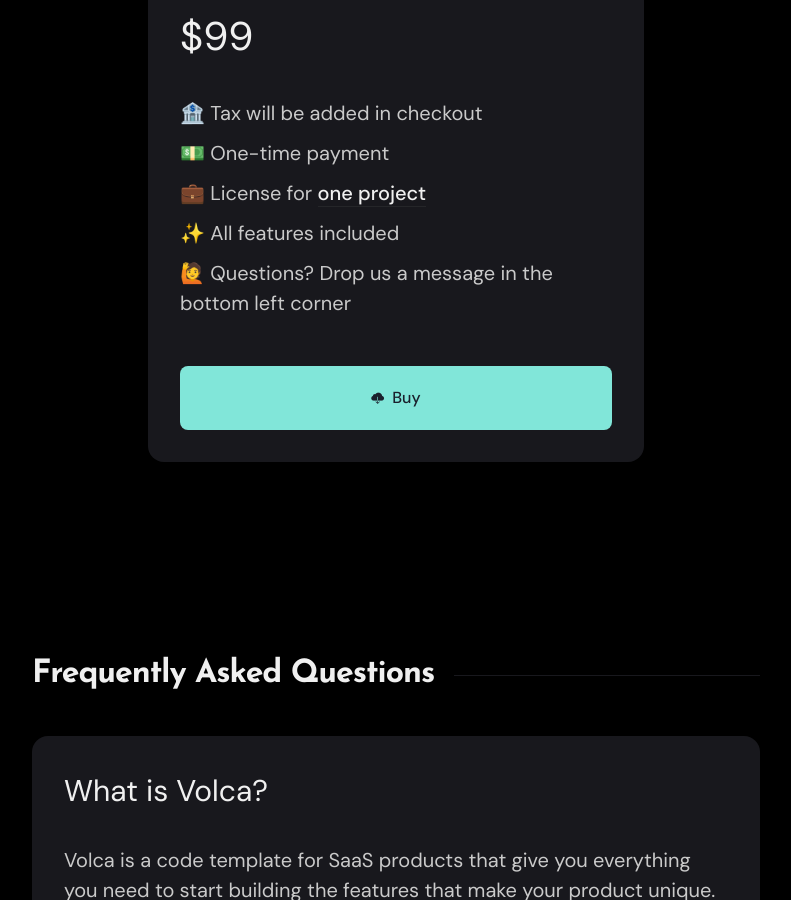
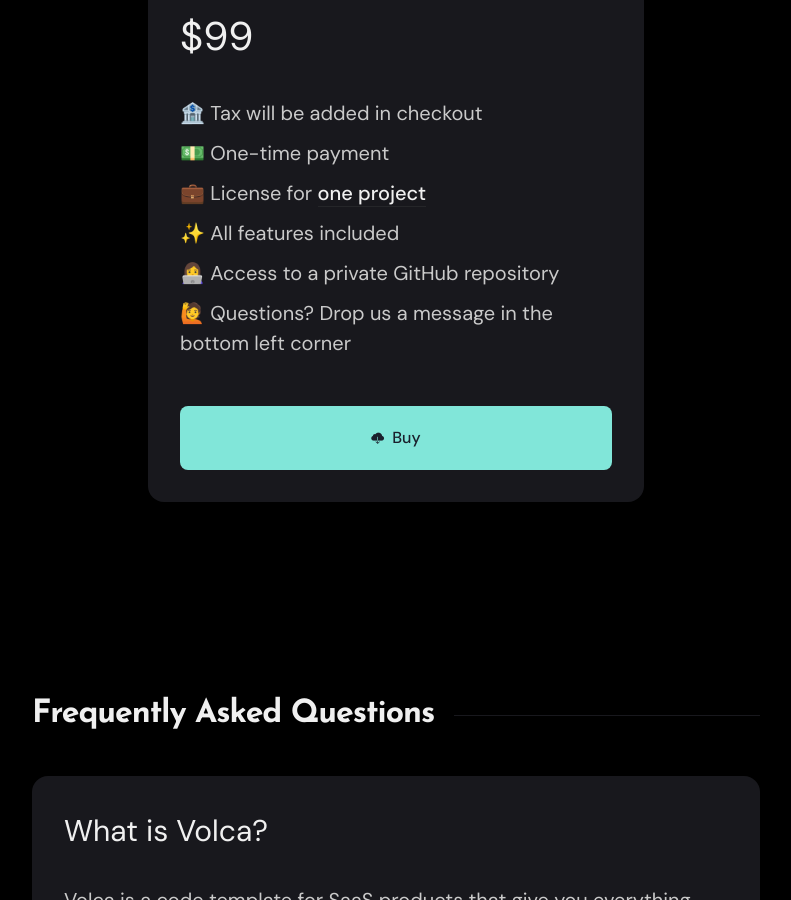
Before and after one commit to volca-io/volca-io.github.io, a Jekyll site: the page built from _pages/pricing.md, in a window 1280 px wide and 900 px high, scrolled down 414 px. Shown: the whole window, without its empty margins (244-1035 px from the left). Built offline with Jekyll 4.4.1, drawn with Linux system fonts in a browser that asks for light colours; nearby versions of some CDN libraries.

Commit message:
adds private gh repo feature

```diff
--- a/_data/settings.yml
+++ b/_data/settings.yml
@@ -141,6 +141,11 @@
       description: Private channel where the Volca team will help you build your SaaS
       link: "#"
 
+    - icon: ion-logo-github
+      title: GitHub
+      description: Access to a private GitHub repository for collaboration and access to updates
+      link: "#"
+
 #-------------------------------
 # FAQ Settings
 faq:
--- a/_includes/pricing.html
+++ b/_includes/pricing.html
@@ -10,6 +10,7 @@
           💼 License for <a href="/terms/" target="_blank">one project</a>
         </li>
         <li>✨ All features included</li>
+        <li>👩‍💻 Access to a private GitHub repository</li>
         <li>🙋 Questions? Drop us a message in the bottom left corner</li>
       </ul>
       <a
```
